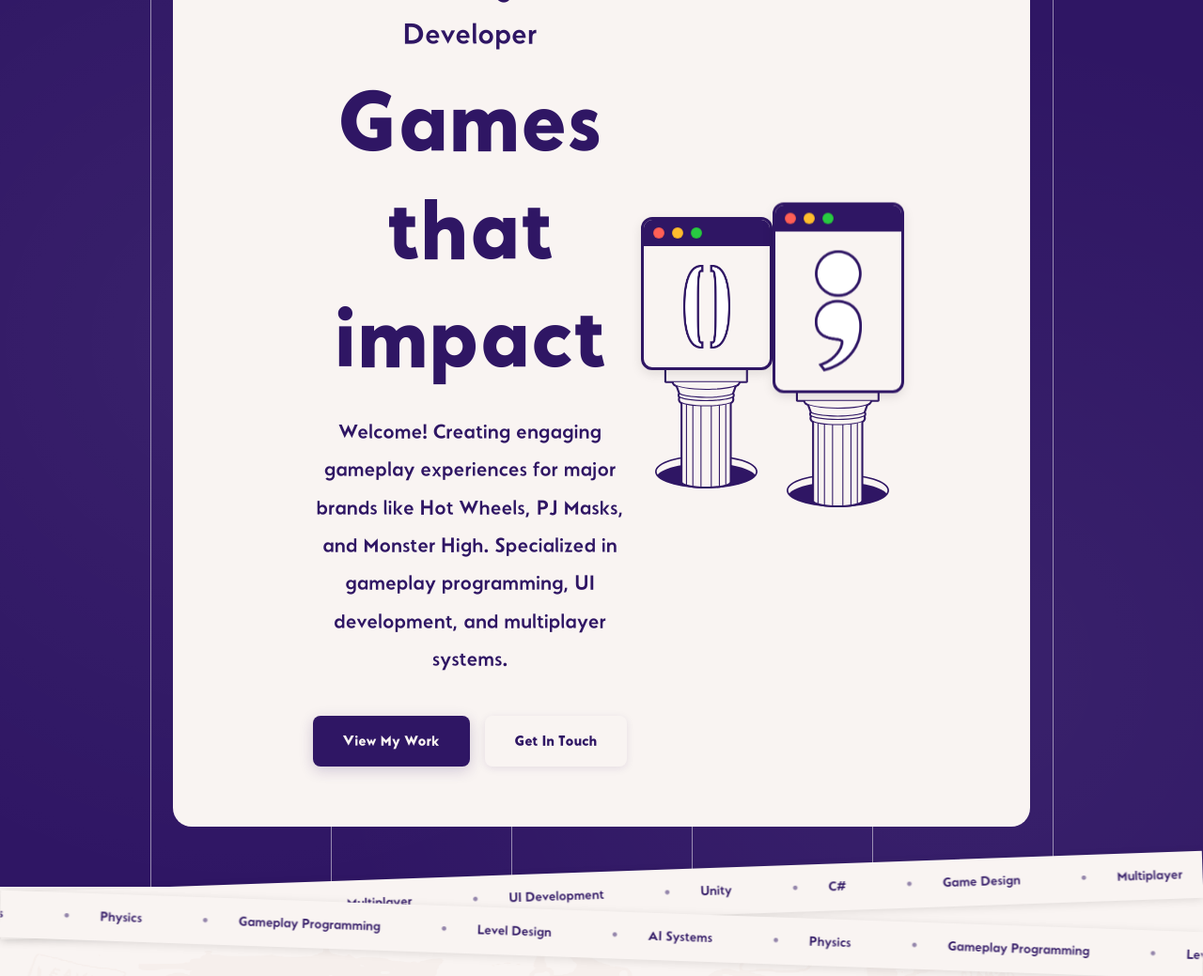
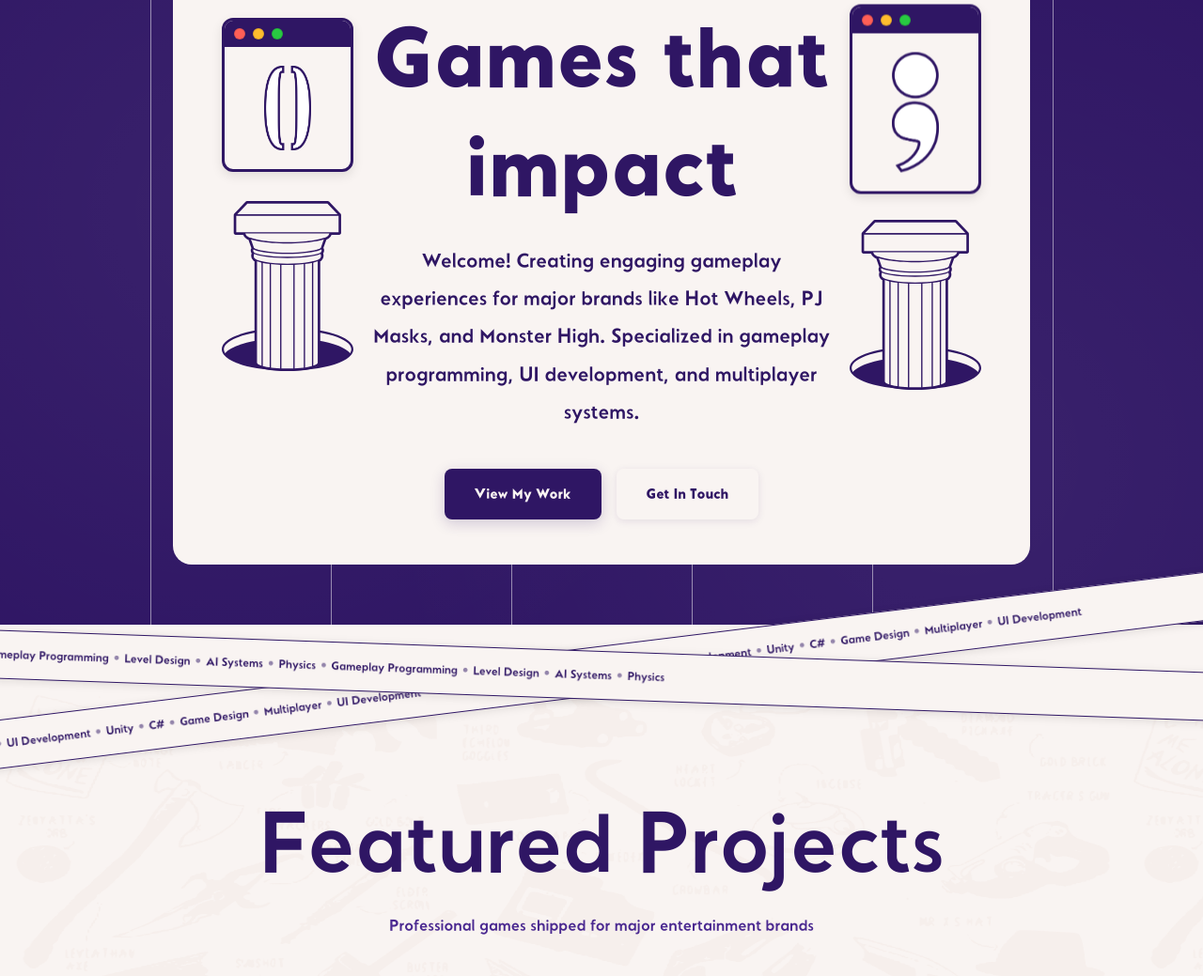
Before and after one commit to andreusama/portfolio, a plain HTML site: page index.html in a window 1280 px wide. Shown: the part 299-1338 px from the top of the page at 94% size. Drawn offline with Linux system fonts and the light colour scheme.

Commit message:
main #comment Iteration

```diff
--- a/css/components/decorations.css
+++ b/css/components/decorations.css
@@ -12,13 +12,13 @@
 }
 
 .cloud-container--large {
-    padding: clamp(2rem, 4vw + 1rem, 4rem) clamp(6rem, 8vw + 2rem, 10rem);
     container-type: inline-size;
     container-name: hero;
     min-height: 75vh;
-    display: flex;
+    display: grid;
     align-items: center;
     justify-content: center;
+    grid-template-columns: 1fr 4fr 1fr;
 }
 
 /* Blue Container - Dark background, light borders (inverted White Container) */
@@ -281,69 +281,32 @@
 
 /* Hero Decorative Columns */
 .hero-column {
-    position: absolute;
+    position: relative;
     display: flex;
     flex-direction: column;
     align-items: center;
-    top: 50%;
-    transform: translateY(-50%);
     z-index: 1;
+    padding: 20px;
 }
 
 .hero-column__image {
     width: clamp(150px, 15vw + 40px, 240px);
     height: clamp(150px, 15vw + 40px, 240px);
     object-fit: contain;
-    margin-top: -20px;
 }
 
-.hero-column--left {
-    left: 1px;
+@media (max-width: 1260px) {
+  .cloud-container--large {
+    grid-template-columns: 1fr;
+    /* etc */
+  }
+  .hero-column {
+    order: 2;
+    position: relative;
+    /* etc */
+  }
+  .hero__content {
+    order: 1;
+    /* etc */
+  }
 }
-
-.hero-column--right {
-    right: 1px;
-}
-
-/* Responsive */
-@media (max-width: 768px) {
-    .cloud-container {
-        padding: 2rem 1.5rem;
-    }
-
-    .cloud-circle {
-        width: 20px;
-        height: 20px;
-    }
-
-    .column-decoration {
-        width: 80px;
-        height: 180px;
-    }
-}
-
-/* Container Queries for Hero Decorations */
-
-/* Medium containers: Move columns below content */
-@container hero (width < 1000px) {
-    .hero-column {
-        position: static;
-        margin: 2rem auto 0;
-        display: flex;
-        flex-direction: column;
-        align-items: center;
-        transform: none;
-    }
-
-    .hero-column--left,
-    .hero-column--right {
-        left: auto;
-        right: auto;
-    }
-
-    .hero-column__image {
-        width: clamp(120px, 20vw, 200px);
-        height: auto;
-        aspect-ratio: 1 / 1;
-    }
-}
--- a/css/components/marquee.css
+++ b/css/components/marquee.css
@@ -3,15 +3,15 @@
    ============================================ */
 
 .marquee {
-    width: 100%;
-    overflow: hidden;
+    width: 120%;
     position: relative;
     background: var(--color-base-dark);
-    padding: 1rem 0;
-    transform: rotate(-2deg);
-    margin: -1rem 0;
     box-shadow: 0 2px 10px rgba(0, 0, 0, 0.1);
     z-index: 100;
+    left: calc(-10vw); /* or another value to shift it so it visually fills */
+    transform: rotate(-7deg) translateY(3vw);
+    border: 3px solid var(--color-base-light);
+    border-width: 1px;
 }
 
 /* Narrow variant - less wide */
@@ -45,6 +45,8 @@
 /* Cream variant - for marquees after blue sections */
 .marquee--cream {
     background: var(--color-base-light);
+    border: 3px solid var(--color-base-dark);
+    border-width: 1px;
 }
 
 .marquee--cream .marquee__item {
@@ -77,15 +79,15 @@
     display: inline-flex;
     align-items: center;
     color: var(--color-base-light);
-    font-size: 0.9rem;
+    font-size: 1vw;
     font-weight: 500;
-    padding: 0 2rem;
     white-space: nowrap;
 }
 
 .marquee__item::before {
     content: '•';
-    margin-right: 2rem;
+    margin-right: 0.3rem;
+    margin-left: 0.3rem;
     font-size: 1.2rem;
     opacity: 0.5;
 }
--- a/css/components/section.css
+++ b/css/components/section.css
@@ -17,8 +17,8 @@
 }
 
 .section__title {
-    font-size: 2.5rem;
-    font-weight: 700;
+    font-size: 6rem;
+    font-weight: 100;
     text-align: center;
     margin-bottom: 1rem;
     color: var(--color-base-dark);
@@ -206,13 +206,6 @@
     z-index: 2;
 }
 
-/* Projects section separator removed - using marquee-style transitions */
-
-.section--projects .section__title,
-.section--projects .section__subtitle {
-    color: var(--color-base-light);
-    text-shadow: 2px 2px 4px rgba(0, 0, 0, 0.3);
-}
 
 .projects-grid {
     display: grid;
--- a/index.html
+++ b/index.html
@@ -45,9 +45,22 @@
         <section id="hero" class="hero">
             <div class="hero__container">
                 <div class="cloud-container cloud-container--large">
+                    <div class="hero-column hero-column--left">
+                        <div class="hero-window hero-window--left">
+                            <div class="hero-window__titlebar">
+                                <div class="macos-dots">
+                                    <span class="macos-dot macos-dot--red"></span>
+                                    <span class="macos-dot macos-dot--yellow"></span>
+                                    <span class="macos-dot macos-dot--green"></span>
+                                </div>
+                            </div>
+                            <div class="hero-window__content">
+                                <img src="corchetes.png" alt="Brackets" class="hero-window__icon">
+                            </div>
+                        </div>
+                        <img src="column.svg" alt="Decorative column" class="hero-column__image">
+                    </div>
                     <!-- Decorative Windows and Columns -->
-
-
                     <div class="hero__content">
                         <p class="hero__greeting">Hi, I'm Andrés Sànchez, Game Designer & Developer</p>
                         <h1 class="hero__name">Games that impact</h1>
@@ -69,21 +82,7 @@
                             </a>
                         </div>
                     </div>
-                    <div class="hero-column hero-column--left">
-                        <div class="hero-window hero-window--left">
-                            <div class="hero-window__titlebar">
-                                <div class="macos-dots">
-                                    <span class="macos-dot macos-dot--red"></span>
-                                    <span class="macos-dot macos-dot--yellow"></span>
-                                    <span class="macos-dot macos-dot--green"></span>
-                                </div>
-                            </div>
-                            <div class="hero-window__content">
-                                <img src="corchetes.png" alt="Brackets" class="hero-window__icon">
-                            </div>
-                        </div>
-                        <img src="column.svg" alt="Decorative column" class="hero-column__image">
-                    </div>
+
                     <div class="hero-column hero-column--right">
                         <div class="hero-window hero-window--right">
                             <div class="hero-window__titlebar">
@@ -159,7 +158,6 @@
                 <p class="section__subtitle">Professional games shipped for major entertainment brands</p>
 
                 <div class="projects-grid">
-
                     <!-- Hot Wheels Project Card -->
                     <article class="project-card" data-project="hotwheels">
                         <div class="project-card__titlebar">
```
